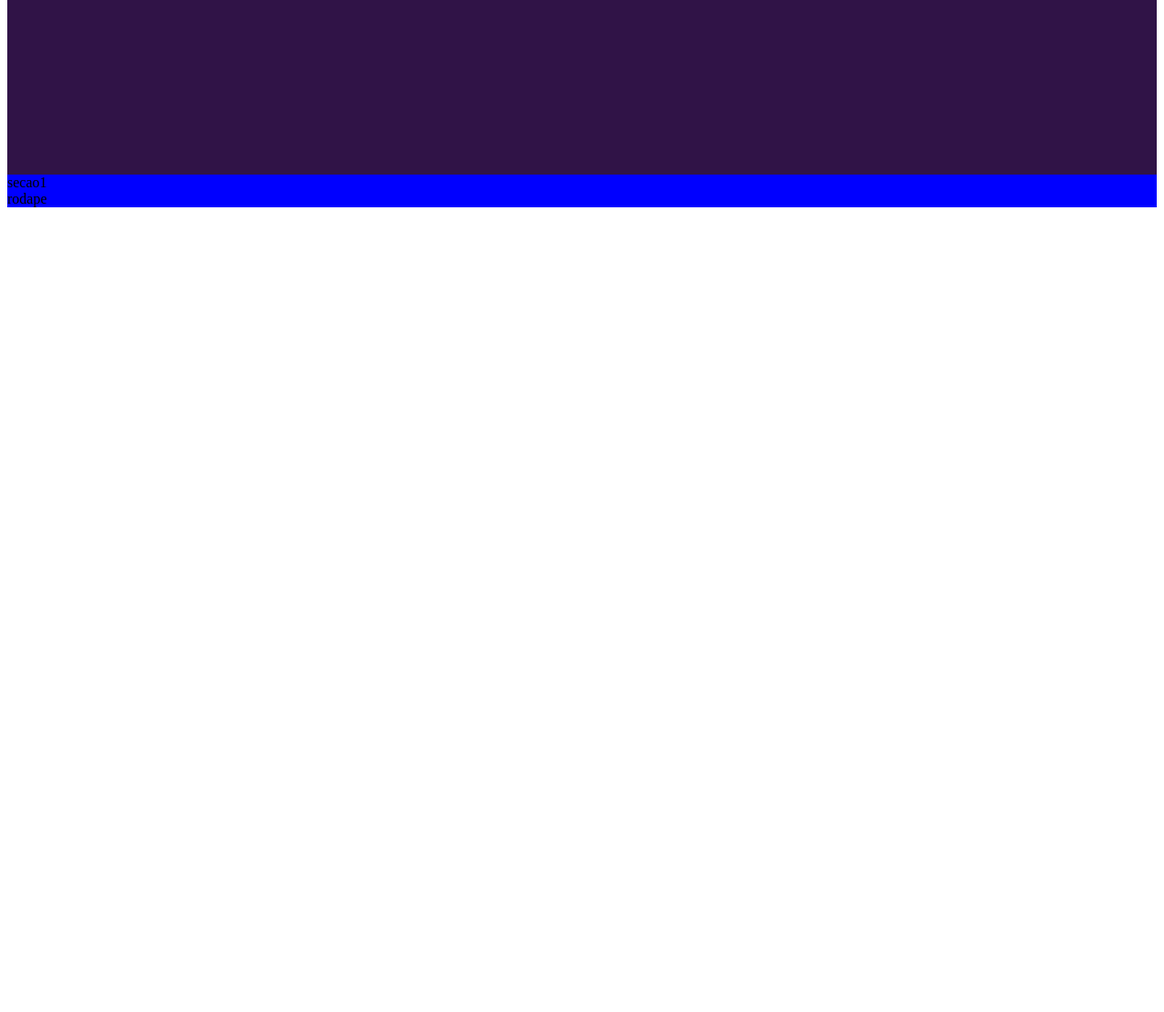
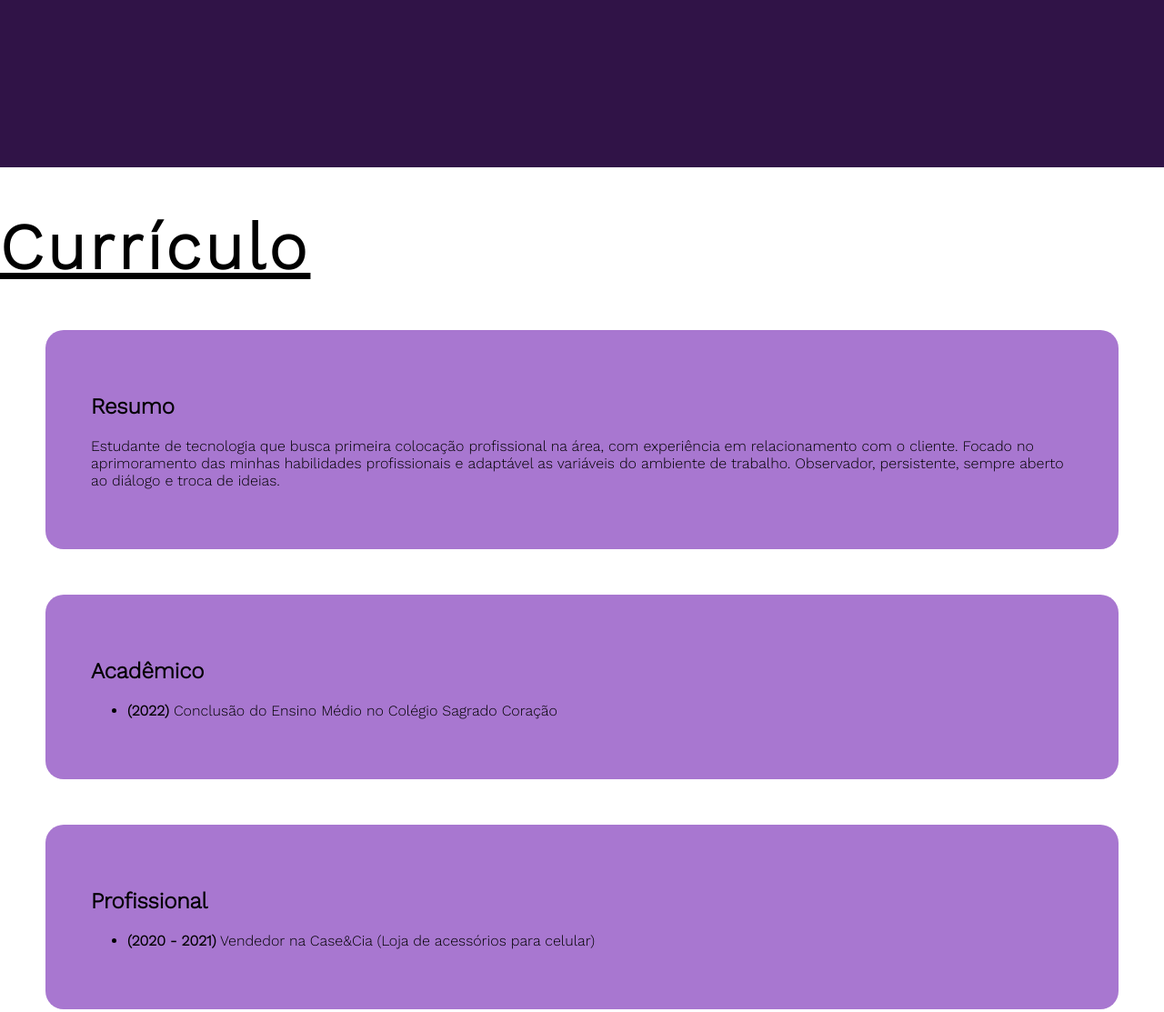
Before and after one commit to JoaaoHenrique/Aula-04-Landing-Page-Pessoal, a plain HTML site: page index.html in a window 1280 px wide. Shown: the part 500-1613 px from the top of the page at 91% size. Before the commit the page ends 800 px from the top, so only its background shows below. Drawn offline with nearby package versions, Linux system fonts and the light colour scheme.

Commit message:
created body

```diff
--- a/index.html
+++ b/index.html
@@ -2,6 +2,7 @@
     <head>
         <link rel="stylesheet" href="style.css">
         <link href="https://fonts.googleapis.com/css2?family=Montserrat&display=swap" rel="stylesheet">
+        <link href="https://fonts.googleapis.com/css2?family=Work+Sans:wght@300&display=swap" rel="stylesheet">
     </head>
     <body>
         <header>
@@ -9,9 +10,25 @@
             <h1>João Henrique Véras</h1>
             <h3>Aluno Colmeia Academy</h3>
         </header>
-        <section>secao1</section>
-        <section></section>
-        <section></section>
+        <h1 class="tittle">Currículo</h1>
+        <section>
+            <h2>Resumo</h2>
+            <p>Estudante de tecnologia que busca primeira colocação profissional na área, com experiência em relacionamento com o cliente.
+               Focado no aprimoramento das minhas habilidades profissionais e adaptável as variáveis do ambiente de trabalho. Observador, persistente,
+               sempre aberto ao diálogo e troca de ideias.
+        </section>
+        <section>
+            <h2>Acadêmico</h2>
+            <ul>
+                <li><b>(2022)</b> Conclusão do Ensino Médio no Colégio Sagrado Coração</li>
+            </ul>
+        </section>
+        <section>
+            <h2>Profissional</h2>
+            <ul>
+                <li><b>(2020 - 2021)</b> Vendedor na Case&Cia (Loja de acessórios para celular)</li>
+            </ul>
+        </section>
         <footer>rodape</footer>
     </body>
 </html>
--- a/style.css
+++ b/style.css
@@ -1,3 +1,7 @@
+body{
+    margin: 0%;
+}
+
 header{
     background-color: #301347;
     padding: 190px;
@@ -15,9 +19,22 @@ header img{
 }
 
 section{
-    background-color: blue;
+    margin: 50px;
+    padding: 50px;
+    color: #000;
+    background-color: #A877D0;
+    font-family: 'Work Sans', sans-serif;
+    border-radius: 20px;
 }
 
 footer{
     background-color: blue;
 }
+
+h1.tittle{
+    text-decoration: underline;
+    letter-spacing: 5px;
+    font-size: 70px;
+    font-family: 'Work Sans', sans-serif;
+    color: #000;
+}
```
